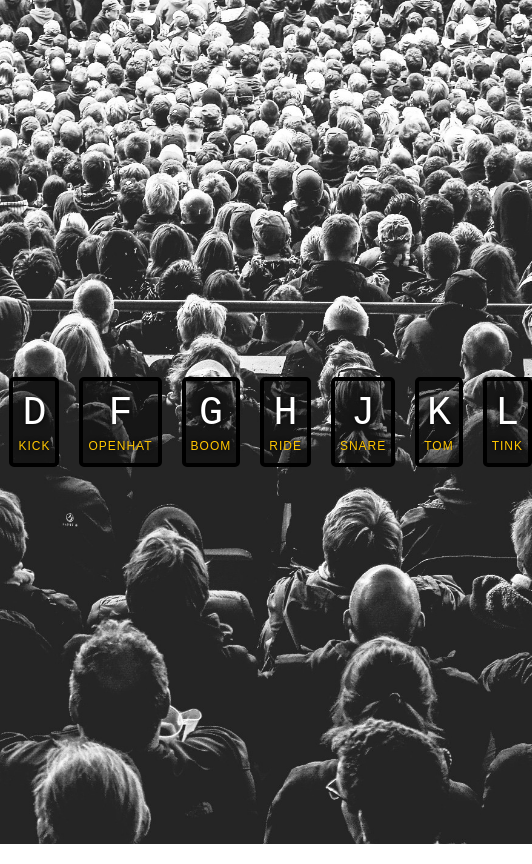
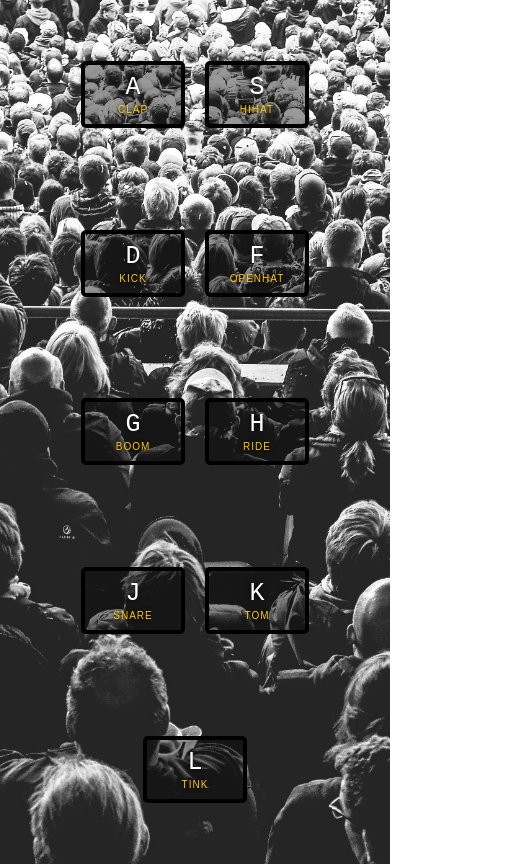
Before and after one commit to Manohar-2905/30Days-JsChallenge, a plain HTML site: page index.html in a window 390 px wide. Shown: the whole page, 532 px wide, since content can reach past the window. Drawn offline with Linux system fonts and the light colour scheme.

Commit message:
Update style.css

```diff
--- a/style.css
+++ b/style.css
@@ -13,9 +13,11 @@ html {
   .keys {
     display: flex;
     flex: 1;
+    flex-wrap:wrap;
     min-height: 100vh;
     align-items: center;
     justify-content: center;
+    padding: 10px;
   }
 
   .key {
@@ -30,6 +32,8 @@ html {
     color: white;
     background: rgba(0,0,0,0.4);
     text-shadow: 0 0 .5rem black;
+    width: 100px;
+    max-width: 120px
   }
 
   .playing {
@@ -40,7 +44,7 @@ html {
 
   kbd {
     display: block;
-    font-size: 4rem;
+    font-size: 3rem;
   }
 
   .sound {
@@ -49,3 +53,24 @@ html {
     letter-spacing: .1rem;
     color: #ffc600;
   }
+
+  @media (max-width: 768px) {
+    .keys {
+        flex-direction: row;
+        flex-wrap: wrap;
+    }
+
+    .key {
+        width: 80px;
+        font-size: 1.2rem;
+        padding: 0.8rem;
+    }
+
+    kbd {
+        font-size: 2.5rem;
+    }
+
+    .sound {
+        font-size: 1rem;
+    }
+}
```
